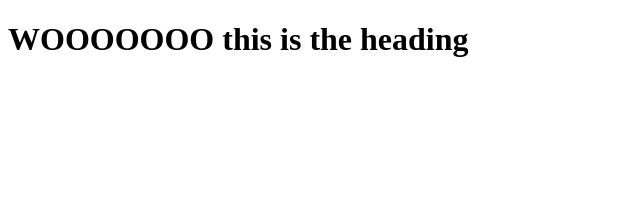
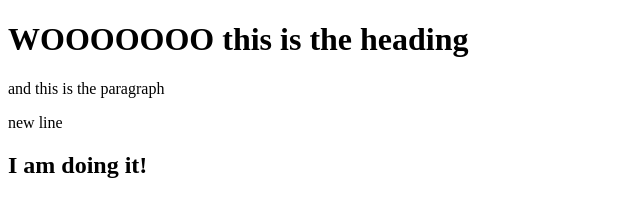
Before and after one commit to AmberArt/another-new-repo, a plain HTML site: page index.html in a window 1280 px wide. Shown: the whole page, without its empty margins (0-640 px from the left). Drawn offline with Linux system fonts and the light colour scheme.

Commit message:
added doing it line

```diff
--- a/index.html
+++ b/index.html
@@ -8,6 +8,9 @@
 </head>
 <body>
     <h1>WOOOOOOO this is the heading</h1>
+        <p>and this is the paragraph</p>
+        <p>new line</p>
+    <h2>I am doing it!</h2>
 
 </body>
 </html>
```
